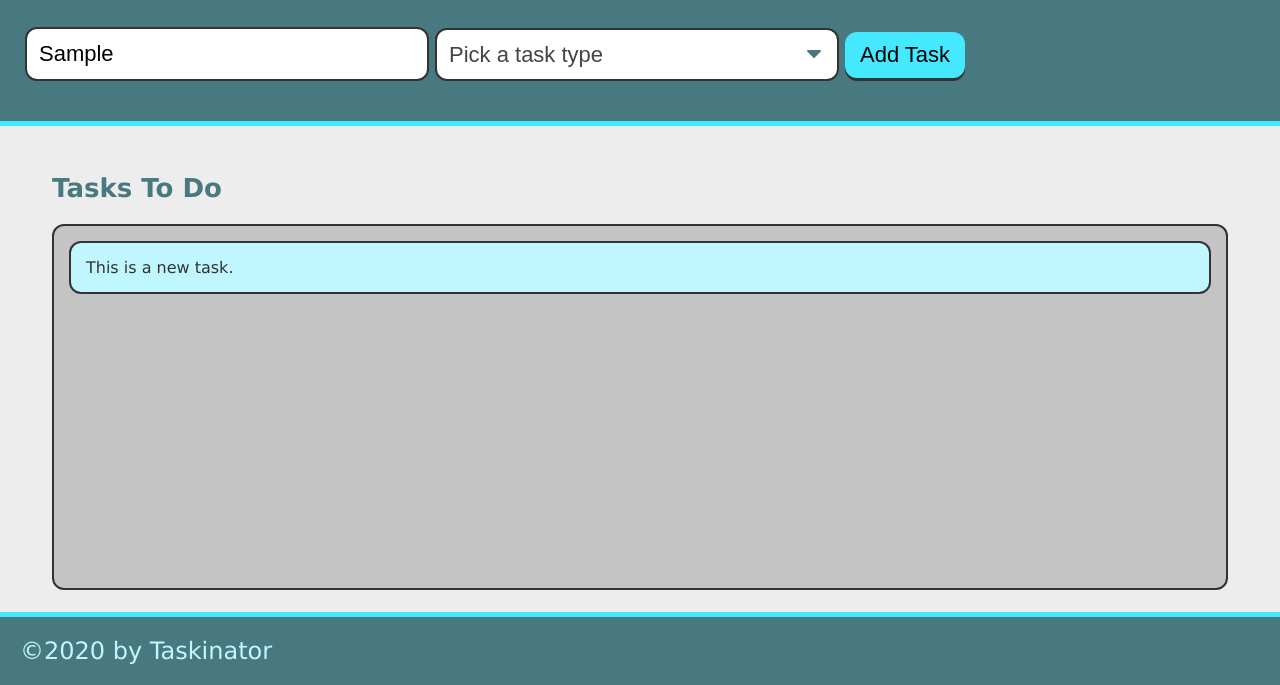
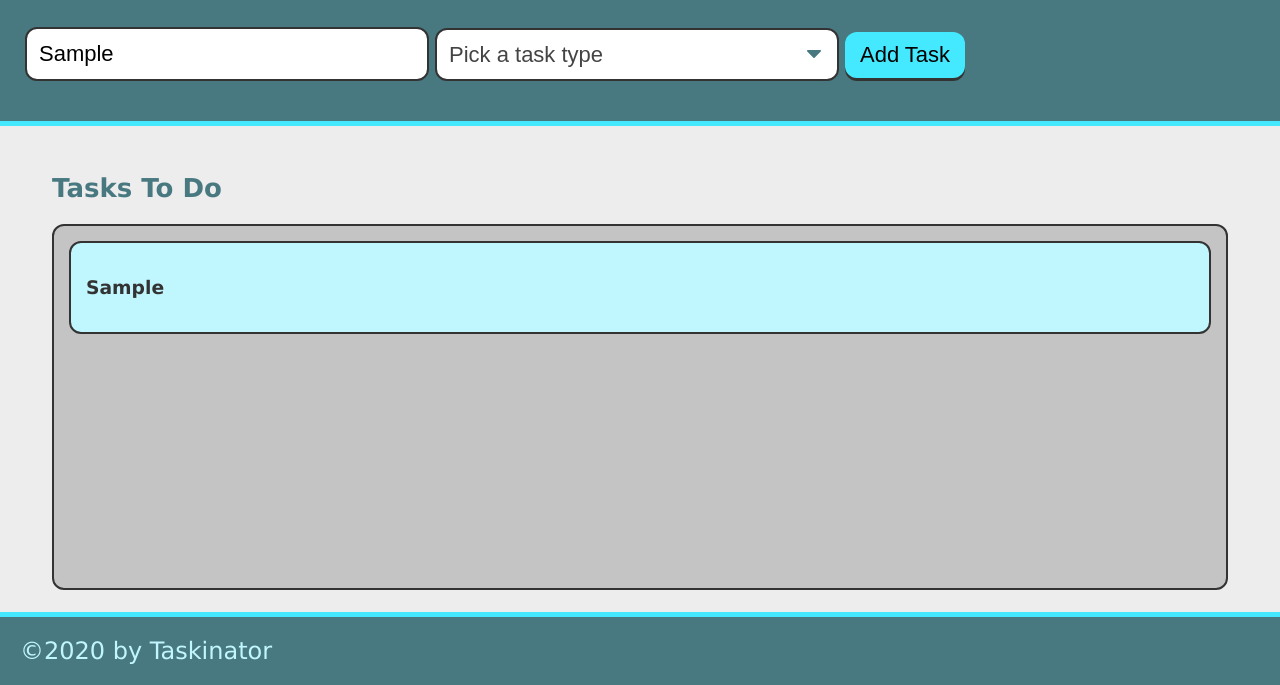
Before and after one commit to drp227/taskinator, a plain HTML site: page index.html in a window 1280 px wide. Both pictures are taken after typing "Sample" into the empty fields and a click on the button "Add Task". Shown: the part 115-800 px from the top of the page. Drawn offline with Linux system fonts and the light colour scheme.

Commit message:
gettings tasks to display

```diff
--- a/assets/js/script.js
+++ b/assets/js/script.js
@@ -3,10 +3,21 @@ var tasksToDoE1 = document.querySelector("#tasks-to-do");
 
 var createTaskHandler = function(event) {
     event.preventDefault();
+    var taskNameInput = document.querySelector("input[name='task-name']").value;
+    var taskTypeInput = document.querySelector("select[name='task-type']").value;
+    // create list item
     var listItemE1 = document.createElement("li");
     listItemE1.className = "task-item";
-    listItemE1.textContent = "This is a new task.";
+    // create div to hold task info and add to list item
+    var taskInfoE1 = document.createElement("div");
+    taskInfoE1.className = "task-info";
+    // add HTML content to div
+    taskInfoE1.innerHTML = "<h3 class ='task name'>" + taskNameInput + "</h3><span class='task-type'>"+
+    taskTypeInput + "</span>";
+    listItemE1.appendChild(taskInfoE1);
+    // add entire list item to list
     tasksToDoE1.appendChild(listItemE1);
+    console.dir(listItemE1);
 };
 
 formE1.addEventListener("submit", createTaskHandler);
--- a/index.html
+++ b/index.html
@@ -14,7 +14,7 @@
         <p>Click the button below to add a new task!</p>
         <form id="task-form">
             <div class="form-group">
-                <input type="text" name="task-name" placeholder="Enter Task Name" />
+                <input type="text" name="task-name" class="text-input" placeholder="Enter Task Name" />
             </div>
             <div class="form-group">
                 <select name="task-type" class="select-dropdown">
```
